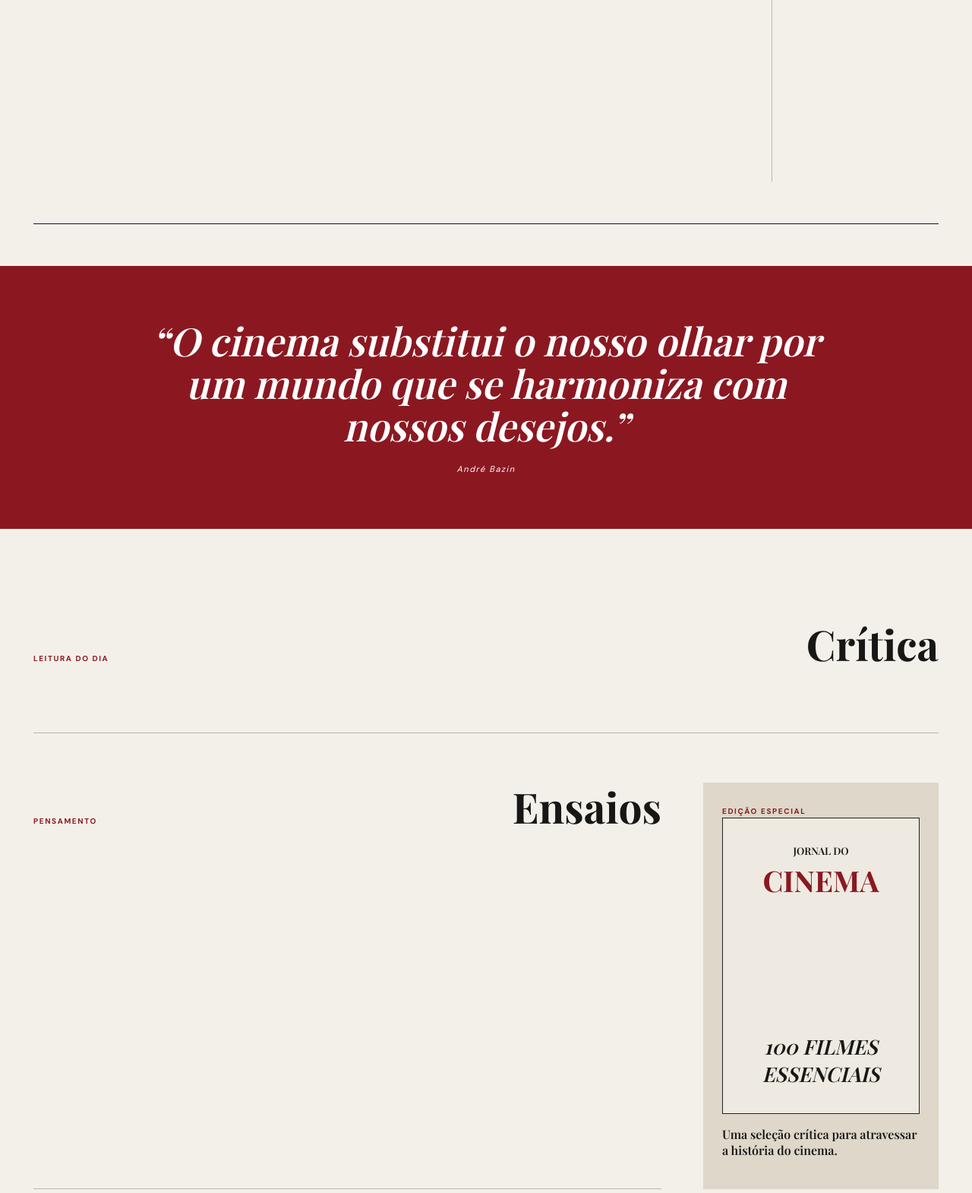
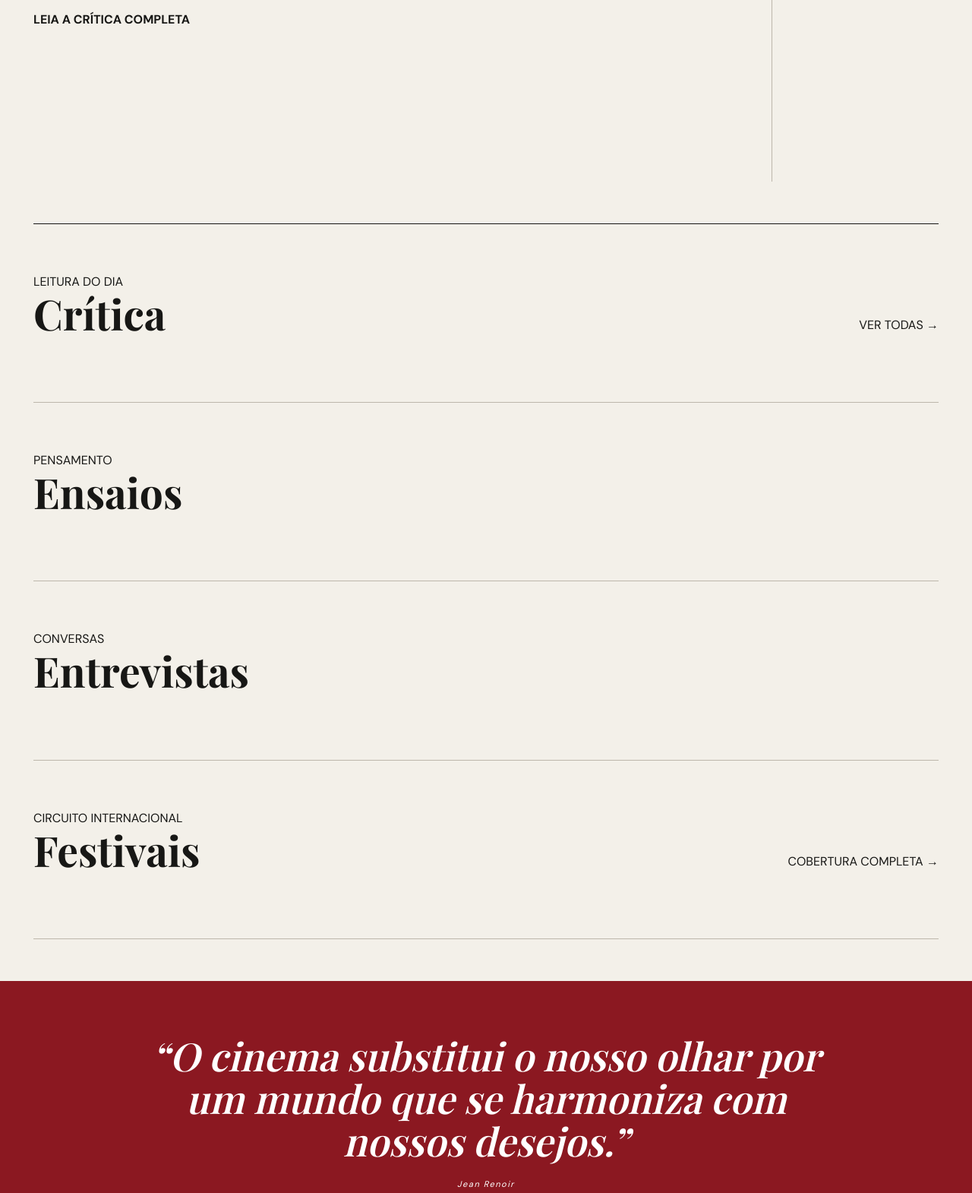
Before and after one commit to matheusmoura0/jornal-do-cinema, a plain HTML site: page index.html in a window 1280 px wide. Shown: the part 641-2211 px from the top of the page at 76% size. Drawn offline with nearby package versions, Linux system fonts and the light colour scheme; no server answers; a web font is replaced by a local one.

Commit message:
Redesign Jornal do Cinema homepage

```diff
--- a/index.html
+++ b/index.html
@@ -1,24 +1,38 @@
-<!doctype html><html lang="pt-BR"><head><meta charset="UTF-8"><meta name="viewport" content="width=device-width,initial-scale=1"><meta name="description" content="Crítica, ensaio, história e pensamento sobre cinema."><title>Jornal do Cinema</title><link rel="stylesheet" href="styles.css"><script src="app.js" defer></script></head>
+<!doctype html>
+<html lang="pt-BR">
+<head>
+  <meta charset="UTF-8">
+  <meta name="viewport" content="width=device-width,initial-scale=1">
+  <meta name="description" content="Crítica, ensaio, história e pensamento sobre cinema.">
+  <title>Jornal do Cinema</title>
+  <link rel="stylesheet" href="styles.css">
+  <script src="app.js" defer></script>
+</head>
 <body>
   <header class="masthead">
     <div class="edition-line"><span>EDIÇÃO DIGITAL</span><span>CRÍTICA · ENSAIO · MEMÓRIA</span><span id="today"></span></div>
-  <div class="brand-row"><button class="menu" aria-label="Abrir menu">☰</button><a class="brand" href="index.html"><small>JORNAL DO</small><strong>CINEMA</strong></a><a class="search" href="#arquivo">PESQUISAR</a></div>
-  <nav><a href="#critica">Crítica</a><a href="#ensaios">Ensaios</a><a href="#entrevistas">Entrevistas</a><a href="#festivais">Festivais</a><a href="#historia">História do Cinema</a><a href="#industria">Indústria</a></nav>
+    <div class="brand-row">
+      <button class="menu" aria-label="Abrir menu" aria-expanded="false"><span></span><span></span><span></span></button>
+      <a class="brand" href="index.html"><small>JORNAL DO</small><strong>CINEMA</strong></a>
+      <a class="search" href="#arquivo">PESQUISAR <b aria-hidden="true">⌕</b></a>
+    </div>
+    <nav id="main-nav"><a href="#critica">Crítica</a><a href="#ensaios">Ensaios</a><a href="#entrevistas">Entrevistas</a><a href="#festivais">Festivais</a><a href="#historia">História do Cinema</a><a href="#industria">Indústria</a></nav>
   </header>
   <main>
-  <aside class="ad"><span>PUBLICIDADE</span><div>970 × 150</div></aside>
+    <aside class="ad" aria-label="Publicidade"><span>PUBLICIDADE</span><div>970 × 150</div></aside>
     <section class="front-page" id="front-page" aria-busy="true">
-    <article class="lead placeholder"><span>EM DESTAQUE</span><h1>O cinema como arte, memória e reflexão.</h1><p>Carregando a seleção editorial do dia.</p></article>
+      <article class="lead placeholder"><span>CRÍTICA</span><h1>O cinema como forma de pensamento</h1><p>Carregando a seleção editorial do dia.</p><b>LEIA A CRÍTICA COMPLETA</b></article>
       <div class="secondary-leads" id="secondary-leads"></div>
-    <aside class="briefs"><h2>Em pauta</h2><div id="briefs"></div></aside>
+      <aside class="briefs"><h2>Anotações culturais</h2><div id="briefs"></div></aside>
     </section>
-  <section class="quote-band"><blockquote>“O cinema substitui o nosso olhar por um mundo que se harmoniza com nossos desejos.”</blockquote><cite>André Bazin</cite></section>
-  <section class="journal-section" id="critica"><header><span>LEITURA DO DIA</span><h2>Crítica</h2></header><div class="article-list" id="critica-list"></div></section>
-  <section class="two-columns">
-    <div class="journal-section" id="ensaios"><header><span>PENSAMENTO</span><h2>Ensaios</h2></header><div class="essay-grid" id="ensaios-list"></div></div>
-    <aside class="paper-edition"><span>EDIÇÃO ESPECIAL</span><div class="cover"><small>JORNAL DO</small><strong>CINEMA</strong><em>100 FILMES ESSENCIAIS</em></div><p>Uma seleção crítica para atravessar a história do cinema.</p></aside>
+    <section class="journal-section criticism" id="critica"><header><div><span>LEITURA DO DIA</span><h2>Crítica</h2></div><a href="#arquivo">VER TODAS →</a></header><div class="article-list" id="critica-list"></div></section>
+    <section class="editorial-spread">
+      <div class="journal-section" id="ensaios"><header><div><span>PENSAMENTO</span><h2>Ensaios</h2></div></header><div class="essay-grid" id="ensaios-list"></div></div>
+      <div class="journal-section" id="entrevistas"><header><div><span>CONVERSAS</span><h2>Entrevistas</h2></div></header><div class="interview-grid" id="entrevistas-list"></div></div>
     </section>
-  <section class="journal-section" id="festivais"><header><span>CIRCUITO</span><h2>Festivais e entrevistas</h2></header><div class="cards" id="festival-list"></div></section>
+    <section class="journal-section festivals" id="festivais"><header><div><span>CIRCUITO INTERNACIONAL</span><h2>Festivais</h2></div><a href="#arquivo">COBERTURA COMPLETA →</a></header><div class="cards" id="festival-list"></div></section>
+    <section class="quote-band"><blockquote>“O cinema substitui o nosso olhar por um mundo que se harmoniza com nossos desejos.”</blockquote><cite>Jean Renoir</cite></section>
   </main>
   <footer><a class="brand" href="index.html"><small>JORNAL DO</small><strong>CINEMA</strong></a><p>Crítica, ensaio, história e pensamento sobre as imagens em movimento.</p><small>© 2026 Jornal do Cinema.</small></footer>
-</body></html>
+</body>
+</html>
```
Lines whose indentation alone changed are shown as unchanged.
